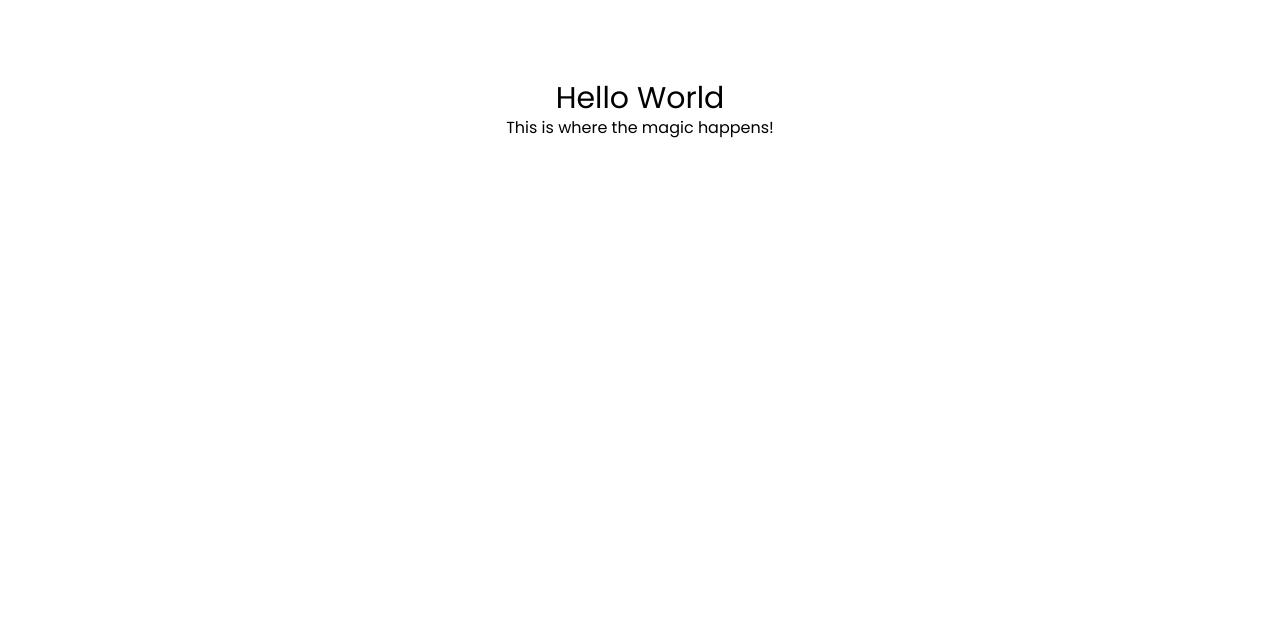
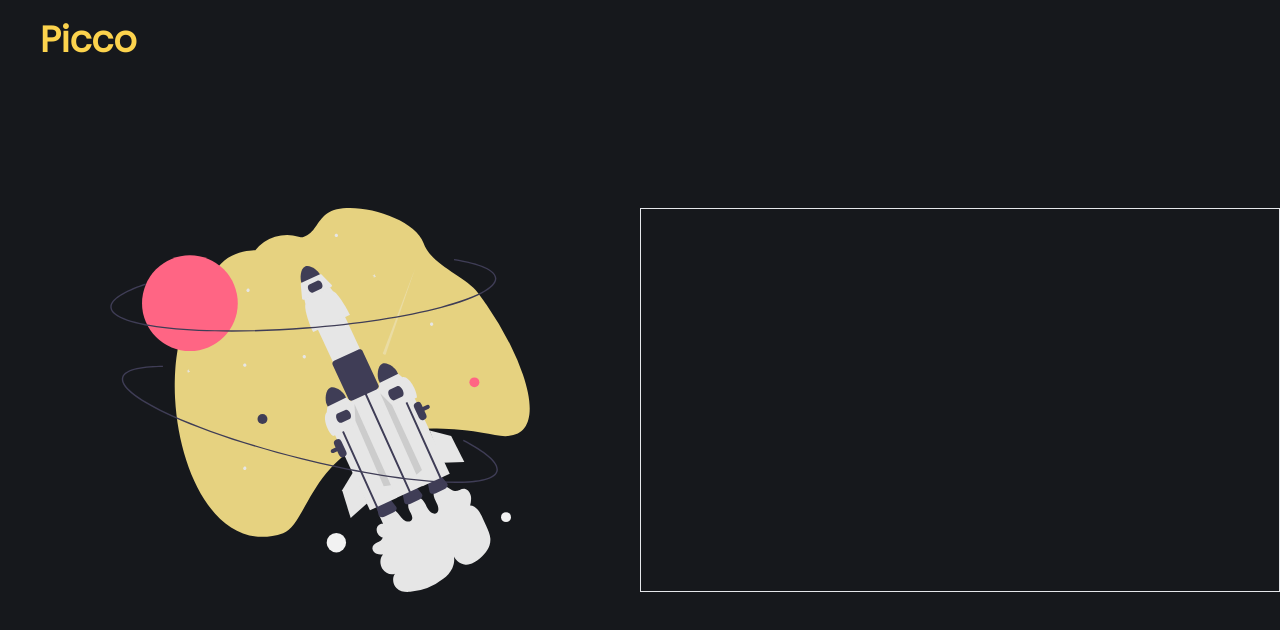
Before and after one commit to Avin008/social-media-app, a Next.js app: page / in a window 1280 px wide. Shown: the top 630 px of the page. Built offline with nearby package versions, Linux system fonts and the light colour scheme.

Commit message:
added: landing page

```diff
--- a/app/page.tsx
+++ b/app/page.tsx
@@ -1,9 +1,17 @@
+import Banner from "@/components/Banner";
+import LoginForm from "@/components/LoginForm";
+import Navbar from "@/components/Navbar";
+import Image from "next/image";
+
 export default function Home() {
   return (
-    <main>
-      <div className="flex mt-20 flex-col items-center">
-        <h1 className="text-3xl">Hello World</h1>
-        <p>This is where the magic happens!</p>
+    <main className="h-screen bg-[#16181C] flex items-center">
+      <Navbar />
+      <div className="h-96 w-full grid grid-cols-2">
+        <Banner />
+        <div>
+          <LoginForm />
+        </div>
       </div>
     </main>
   );
--- /dev/null
+++ b/components/Banner.tsx
@@ -0,0 +1,11 @@
+import Image from "next/image";
+
+const Banner = () => {
+  return (
+    <div className="relative">
+      <Image src="/social.svg" alt="" fill />
+    </div>
+  );
+};
+
+export default Banner;
--- /dev/null
+++ b/components/LoginForm.tsx
@@ -0,0 +1,5 @@
+const LoginForm = () => {
+  return <div className="border h-full"></div>;
+};
+
+export default LoginForm;
--- /dev/null
+++ b/components/Navbar.tsx
@@ -0,0 +1,13 @@
+const Navbar = () => {
+  return (
+    <nav className="h-20 flex justify-between top-0 items-center px-10 fixed left-0 right-0">
+      <div>
+        <span className="text-brand text-4xl font-semibold">
+          Picco
+        </span>
+      </div>
+    </nav>
+  );
+};
+
+export default Navbar;
--- a/tailwind.config.js
+++ b/tailwind.config.js
@@ -1,5 +1,5 @@
+const { fontFamily } = require("tailwindcss/defaultTheme");
 /** @type {import('tailwindcss').Config} */
-const { fontFamily } = require("tailwindcss/defaultTheme");
 
 module.exports = {
   content: [
@@ -15,6 +15,10 @@ module.exports = {
       fontFamily: {
         sans: ["var(--font-poppins)", ...fontFamily.sans],
       },
+      colors: {
+        background: "#16181C",
+        brand: "#FCD34D",
+      },
     },
   },
   plugins: [],
```
Also changed, not shown: public/social.svg (added).
